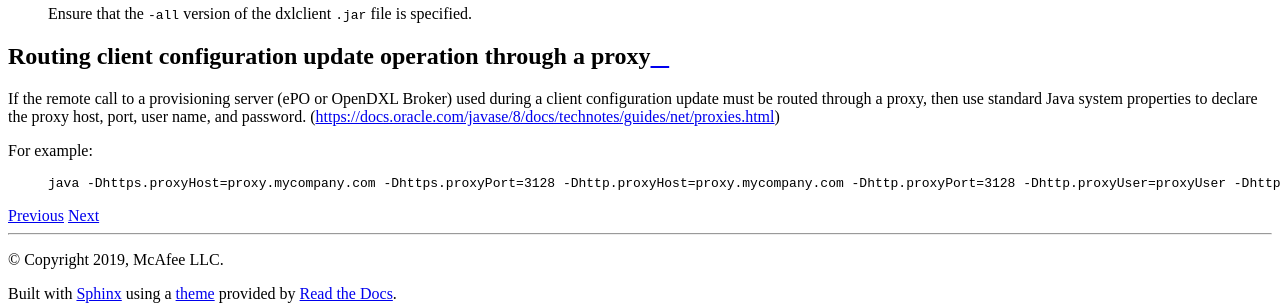
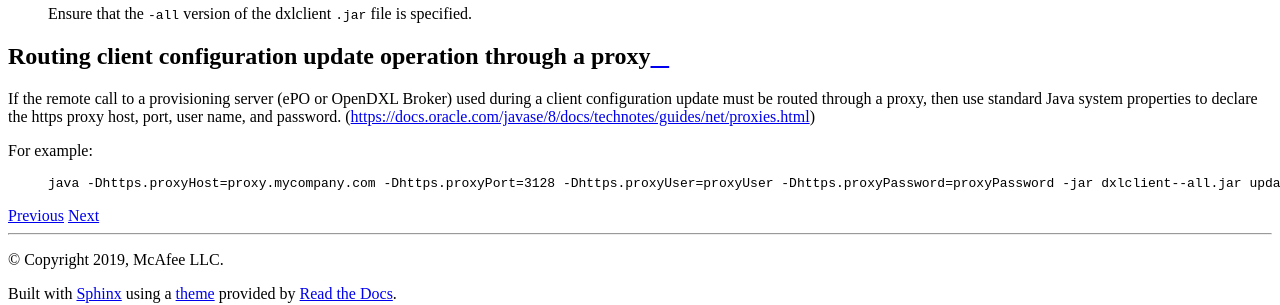
Before and after one commit to opendxl/opendxl-client-java, a Sphinx documentation site: the page built from docs/updatingconfigfromcli.rst, in a window 1280 px wide. Shown: the part 1827-2132 px from the top of the page. Built offline with Sphinx 7.4.7 and the Read the Docs theme 2.0.0, drawn with Linux system fonts in a browser that asks for light colours.

Commit message:
Fix System property references to the https proxy user and password that can be used by the OpenDXL Java Client CLI

```diff
--- a/docs/advancedcliprovisioning.rst
+++ b/docs/advancedcliprovisioning.rst
@@ -12,13 +12,13 @@ Routing provisioning operation through a proxy
 **********************************************
 
 If the remote call to a provisioning server (ePO or OpenDXL Broker) must be routed through a proxy, then use standard Java system
-properties to declare the proxy host, port, user name, and password. (`<https://docs.oracle.com/javase/8/docs/technotes/guides/net/proxies.html>`_)
+properties to declare the https proxy host, port, user name, and password. (`<https://docs.oracle.com/javase/8/docs/technotes/guides/net/proxies.html>`_)
 
 For example:
 
     .. parsed-literal::
 
-        java -Dhttps.proxyHost=proxy.mycompany.com -Dhttps.proxyPort=3128 -Dhttp.proxyHost=proxy.mycompany.com -Dhttp.proxyPort=3128 -Dhttp.proxyUser=proxyUser -Dhttp.proxyPassword=proxyPassword -jar dxlclient-\ |version|\-all.jar provisionconfig config myserver client1
+        java -Dhttps.proxyHost=proxy.mycompany.com -Dhttps.proxyPort=3128 -Dhttps.proxyUser=proxyUser -Dhttps.proxyPassword=proxyPassword -jar dxlclient-\ |version|\-all.jar provisionconfig config myserver client1
 
 
 Additional Certificate Signing Request (CSR) Information
--- a/docs/updatingconfigfromcli.rst
+++ b/docs/updatingconfigfromcli.rst
@@ -98,11 +98,11 @@ Routing client configuration update operation through a proxy
 *************************************************************
 
 If the remote call to a provisioning server (ePO or OpenDXL Broker) used during a client configuration update must be
-routed through a proxy, then use standard Java system properties to declare the proxy host, port, user name,
+routed through a proxy, then use standard Java system properties to declare the https proxy host, port, user name,
 and password. (`<https://docs.oracle.com/javase/8/docs/technotes/guides/net/proxies.html>`_)
 
 For example:
 
     .. parsed-literal::
 
-        java -Dhttps.proxyHost=proxy.mycompany.com -Dhttps.proxyPort=3128 -Dhttp.proxyHost=proxy.mycompany.com -Dhttp.proxyPort=3128 -Dhttp.proxyUser=proxyUser -Dhttp.proxyPassword=proxyPassword -jar dxlclient-\ |version|\-all.jar updateconfig config myserver
+        java -Dhttps.proxyHost=proxy.mycompany.com -Dhttps.proxyPort=3128 -Dhttps.proxyUser=proxyUser -Dhttps.proxyPassword=proxyPassword -jar dxlclient-\ |version|\-all.jar updateconfig config myserver
```
Also changed, not shown: .travis.yml, 1 other file.
